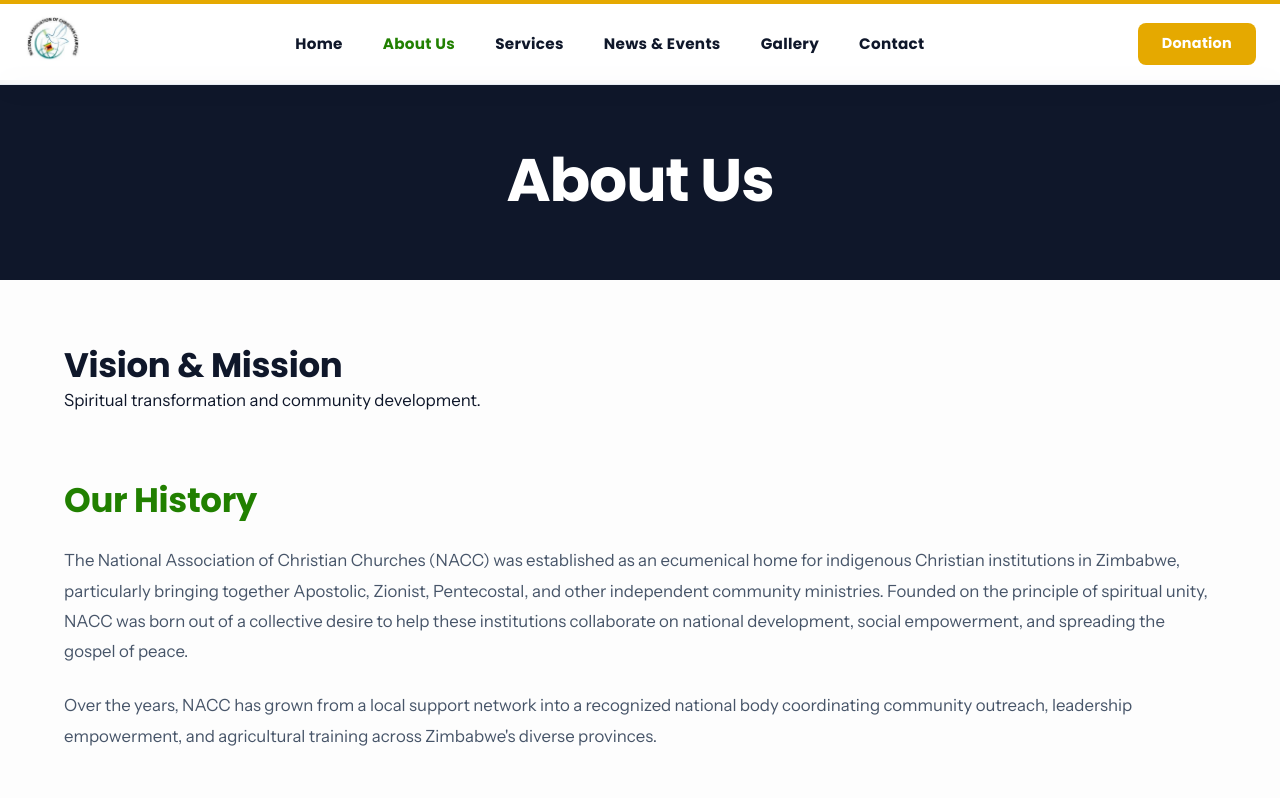
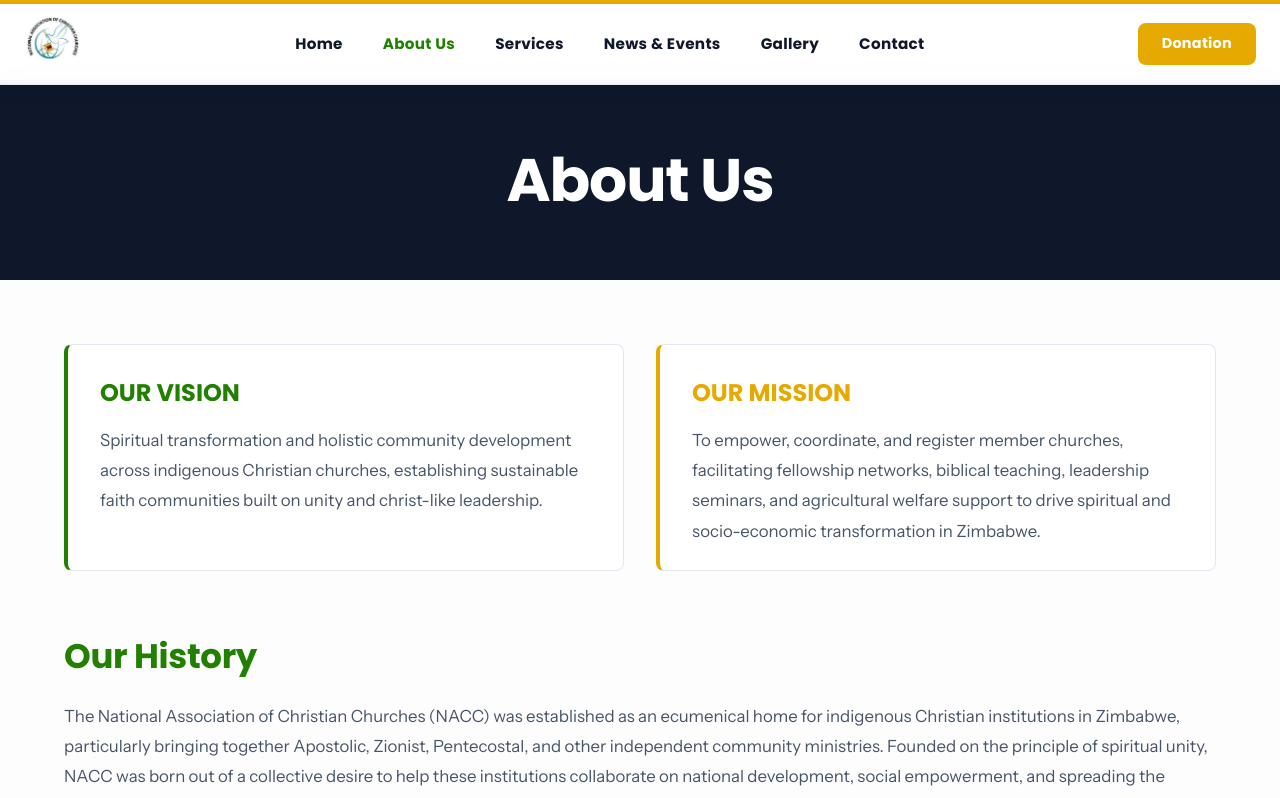
Before and after one commit to tonderaikawere/nacczw, a React (Vite) app: page /about in a window 1280 px wide. Shown: the top 798 px of the page. Built offline with nearby package versions, Linux system fonts and the light colour scheme; a web font is replaced by a local one.

Commit message:
design: style InfoSectionPage with clean MUI card layouts and border frames

```diff
--- a/src/components/InfoSectionPage.tsx
+++ b/src/components/InfoSectionPage.tsx
@@ -1,11 +1,31 @@
 import React from 'react';
-import { Box, Typography } from '@mui/material';
+import { Box, Typography, Grid, Card, CardContent } from '@mui/material';
 
 const InfoSectionPage: React.FC = () => {
   return (
     <Box>
-      <Typography variant="h4">Vision & Mission</Typography>
-      <Typography variant="body1">Spiritual transformation and community development.</Typography>
+      <Grid container spacing={4}>
+        <Grid item xs={12} md={6}>
+          <Card sx={{ height: '100%', border: '1px solid #E2E8F0', boxShadow: 'none', borderLeft: '4px solid #218000' }}>
+            <CardContent sx={{ p: 4 }}>
+              <Typography variant="h5" sx={{ fontWeight: 800, color: 'primary.main', mb: 2 }}>OUR VISION</Typography>
+              <Typography variant="body1" sx={{ color: 'text.secondary', lineHeight: 1.8 }}>
+                Spiritual transformation and holistic community development across indigenous Christian churches, establishing sustainable faith communities built on unity and christ-like leadership.
+              </Typography>
+            </CardContent>
+          </Card>
+        </Grid>
+        <Grid item xs={12} md={6}>
+          <Card sx={{ height: '100%', border: '1px solid #E2E8F0', boxShadow: 'none', borderLeft: '4px solid #E5A900' }}>
+            <CardContent sx={{ p: 4 }}>
+              <Typography variant="h5" sx={{ fontWeight: 800, color: 'secondary.main', mb: 2 }}>OUR MISSION</Typography>
+              <Typography variant="body1" sx={{ color: 'text.secondary', lineHeight: 1.8 }}>
+                To empower, coordinate, and register member churches, facilitating fellowship networks, biblical teaching, leadership seminars, and agricultural welfare support to drive spiritual and socio-economic transformation in Zimbabwe.
+              </Typography>
+            </CardContent>
+          </Card>
+        </Grid>
+      </Grid>
     </Box>
   );
 };
```
